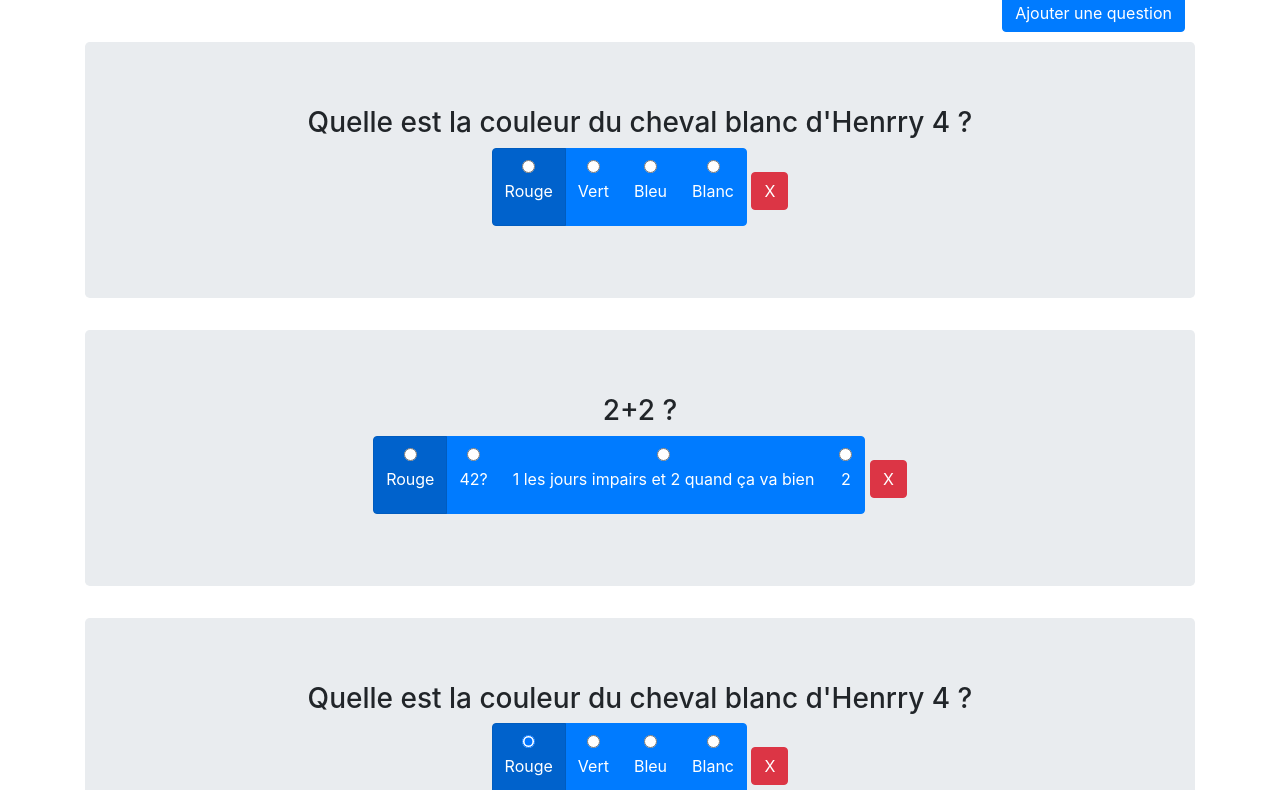
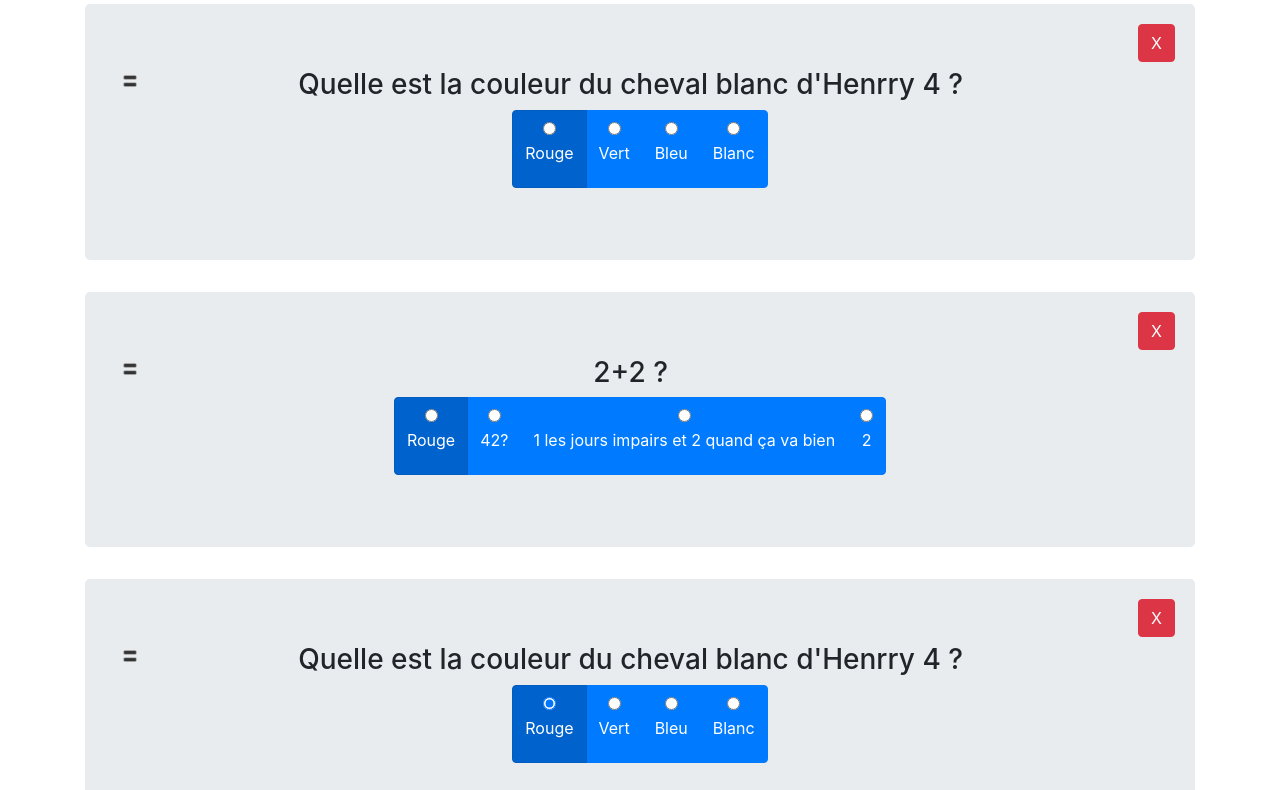
Before and after one commit to tblain/l3_ihm_1, a plain HTML site: page index.html in a window 1280 px wide. Shown: the part 126-916 px from the top of the page. Drawn offline with nearby package versions, Linux system fonts and the light colour scheme.

Commit message:
commit final (?)

```diff
--- a/index.html
+++ b/index.html
@@ -18,7 +18,7 @@
 <header class="bg-dark">
   <div class="bg-dark collapse" id="navbarHeader">
     <div class="container">
-        <p class="white-font">TEST TEST TEST TEST TEST TEST TEST TEST TEST TEST TEST TEST TEST TEST TEST TEST TEST TEST TEST TEST</p>
+        <p class="white-font">Bussiere Thibault, Blain Thomas</p>
     </div>
   </div>
   <div class="navbar navbar-dark bg-dark shadow-sm">
@@ -37,15 +37,14 @@
 <div class="container">
 
   <div class="">
-      <h2 class="fas fa-h2">Titre Parti 1</h2>
-
       <div class="fill-line">
         <button class = "btn btn-primary floating-right" id="addQ" onclick="addQuestion()">Ajouter une question</button>
       </div>
 
-      <div class="container" id="questions">
+      <div class="container component-container" id="questions">
         <div class="question col-md-12 col-sm-12 col-xs-12 component-section" data-width="col-md-12 col-sm-12 col-xs-12" data-wrapper="bannerwrapper" data-componentname="Banner" data-componenttype="Complex">
           <div class="panel panel-default banner-component">
+            <button class="delA btn btn-danger floating-right margin-delbtn" onclick="delA(this)">X</button>
             <div class="jumbotron text-center panel">
               <input type="text" class="text-center form-control" placeholder="Ecrire votre Question ....." name="title">
 
@@ -71,9 +70,6 @@
                 </label>
 
               </div>
-
-              <button class="delA btn btn-primary active btn-danger" onclick="delA(this)">X</button>
-
             </div>
           </div>
         </div>
@@ -82,7 +78,10 @@
       <div class="row component-container">
         <div class="col-md-12 col-sm-12 col-xs-12 component-section" data-width="col-md-12 col-sm-12 col-xs-12" data-wrapper="bannerwrapper" data-componentname="Banner" data-componenttype="Complex">
           <div class="panel panel-default banner-component">
+            <button class="delA btn btn-danger floating-right margin-delbtn" onclick="delA(this)">X</button>
             <div class="jumbotron text-center panel">
+            <img class="icone-changementOrdre" src="./egal.png" alt="icone de changement d'ordre"/>
+
               <h3>Quelle est la couleur du cheval blanc d'Henrry 4 ?</h3>
               <div class="btn-group" data-toggle="buttons">
                 <label class="btn btn-primary active">
@@ -102,15 +101,16 @@
                     <p>Blanc</p>
                   </label>
               </div>
-
-              <button class="delA btn btn-danger" onclick="delA(this)">X</button>
             </div>
           </div>
         </div>
 
         <div class="col-md-12 col-sm-12 col-xs-12 component-section" data-width="col-md-12 col-sm-12 col-xs-12" data-wrapper="bannerwrapper" data-componentname="Banner" data-componenttype="Complex">
           <div class="panel panel-default banner-component">
+            <button class="delA btn btn-danger floating-right margin-delbtn" onclick="delA(this)">X</button>
             <div class="jumbotron text-center panel">
+            <img class="icone-changementOrdre" src="./egal.png" alt="icone de changement d'ordre"/>
+
               <h3>2+2 ?</h3>
               <div class="btn-group" data-toggle="buttons">
                 <label class="btn btn-primary active">
@@ -130,15 +130,16 @@
                     <p>2</p>
                   </label>
               </div>
-
-              <button class="delA btn btn-danger" onclick="delA(this)">X</button>
             </div>
           </div>
         </div>
 
         <div class="col-md-12 col-sm-12 col-xs-12 component-section" data-width="col-md-12 col-sm-12 col-xs-12" data-wrapper="bannerwrapper" data-componentname="Banner" data-componenttype="Complex">
           <div class="panel panel-default banner-component">
+            <button class="delA btn btn-danger floating-right margin-delbtn" onclick="delA(this)">X</button>
             <div class="jumbotron text-center panel">
+            <img class="icone-changementOrdre" src="./egal.png" alt="icone de changement d'ordre"/>
+
               <h3>Quelle est la couleur du cheval blanc d'Henrry 4 ?</h3>
               <div class="btn-group" data-toggle="buttons">
                 <label class="btn btn-primary active">
@@ -158,8 +159,6 @@
                     <p>Blanc</p>
                   </label>
               </div>
-
-              <button class="delA btn btn-danger" onclick="delA(this)">X</button>
             </div>
           </div>
         </div>
--- a/style.css
+++ b/style.css
@@ -9,6 +9,19 @@
 
     float: right;
 }
+.margin-delbtn{
+    margin: 20px;
+}
+.icone-changementOrdre{
+    width: 2.5%;
+    float: left;
+}
+.icone-changementOrdre{
+    width: 2.5%;
+    float: left;
+    cursor: grab;
+}
+
 .fill-line{
 width: -webkit-fill-available;
 overflow: auto;
```
Also changed, not shown: egal.png (added).
